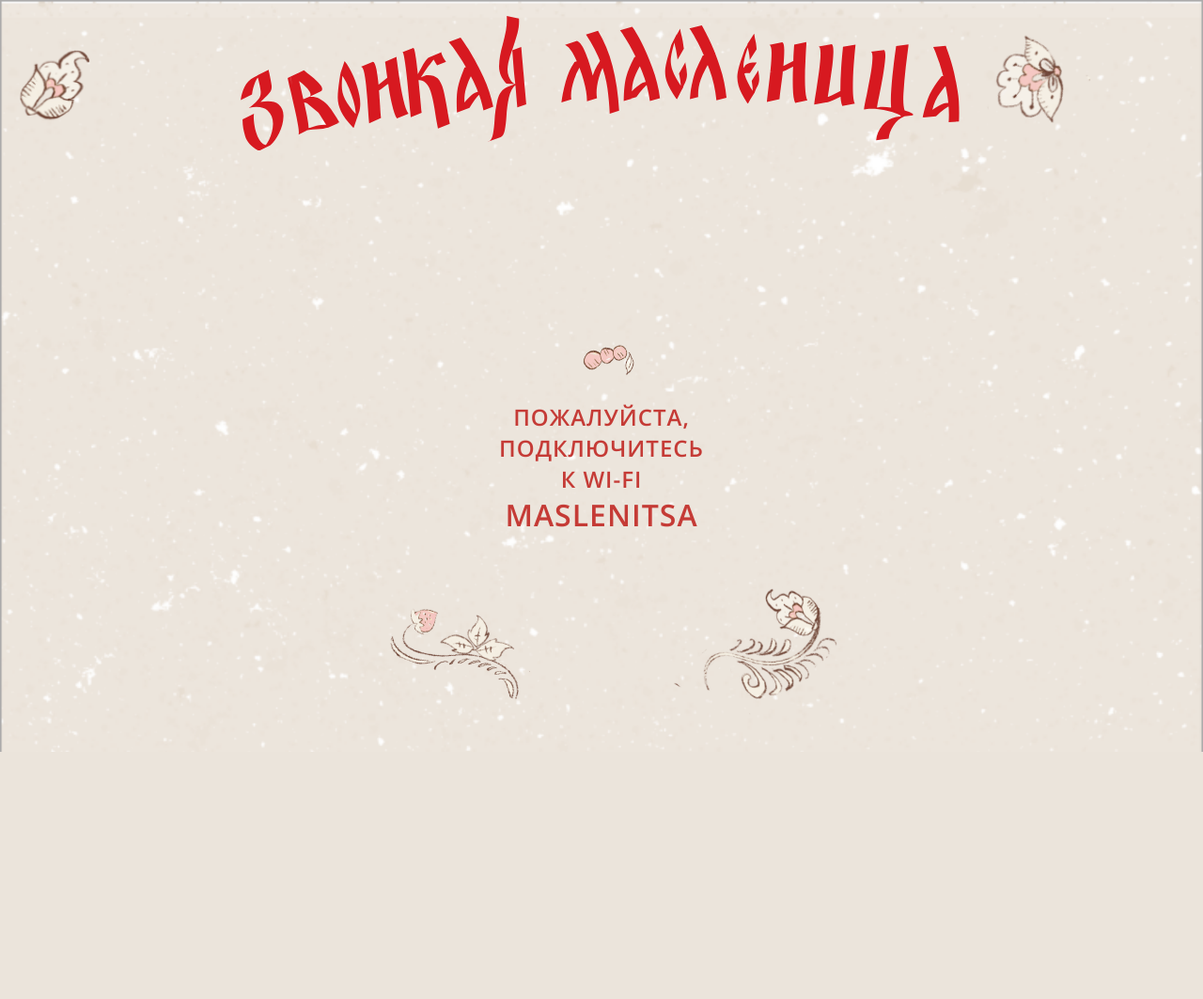
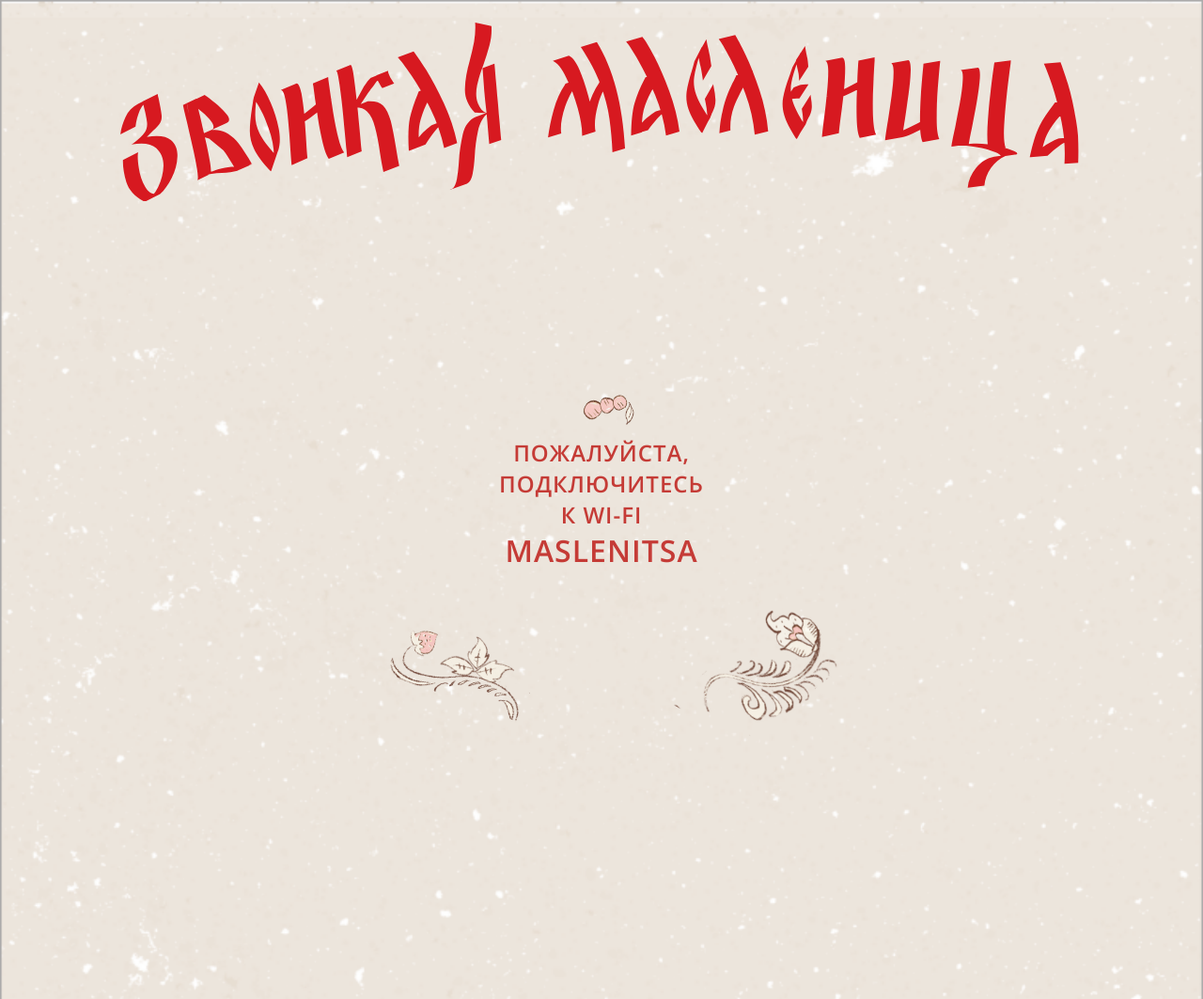
Before and after one commit to dehimer/zd-nowifi, a plain HTML site: page index.html in a window 1280 px wide. Shown: the whole page at 94% size. Before the commit the page ends 800 px from the top, so only its background shows below. Drawn offline with nearby package versions, Linux system fonts and the light colour scheme.

Commit message:
chore: another view update

```diff
--- a/index.html
+++ b/index.html
@@ -58,7 +58,8 @@
 
         .content {
             flex: 1;
-            padding: 2vh 0;
+            padding-top: 3vh;
+            padding-bottom: 20%;
         }
 
 
@@ -79,7 +80,7 @@
         }
 
         .title .top .center {
-            flex: 0 0 60%;
+            flex: 0 0 100%;
             height: 100%;
             display: flex;
             justify-content: center;
@@ -88,44 +89,8 @@
         }
 
         .title .top .center img {
-            width: 100%;
-        }
-
-        .title .top .left {
-            height: 100%;
-            flex: 0 0 20%;
-            overflow: hidden;
-            /*display: flex;*/
-        }
-
-        .title .top .left img {
-            height: 100%;
-        }
-
-        .title .top .arrow {
-            height: 100%;
-            flex: 0 0 15%;
-            overflow: hidden;
-            display: flex;
-            justify-content: center;
-            align-items: center;
-            cursor: pointer;
-        }
-
-        .title .top .arrow img {
-            height: 40%;
-        }
-
-        .title .top .right {
-            height: 100%;
-            flex: 0 0 20%;
-            overflow: hidden;
-            /*display: flex;*/
-
-        }
-
-        .title .top .right img {
-            height: 100%;
+            width: 80%;
+            max-height: 100%;
         }
 
         .title .bottom {
@@ -202,10 +167,12 @@
 
         .bottom .left img {
             transform: rotate(-70deg);
+            object-fit: cover;
         }
 
         .bottom .right img {
             transform: rotate(90deg);
+            object-fit: cover;
         }
 
 
@@ -220,14 +187,8 @@
 
               <div className={'title'}>
                 <div className={'top'}>
-                  <div className={'left'}>
-                    <img alt='f6' src={`public/theme/decoration/F-6.png`} />
-                  </div>
                   <div className={'center'}>
                     <img src={`public/theme/title_red.svg`} />
-                  </div>
-                  <div className={'right'}>
-                    <img src={'public/theme/decoration/F-2.png'} />
                   </div>
                 </div>
                 <div className={'bottom'}>
```
